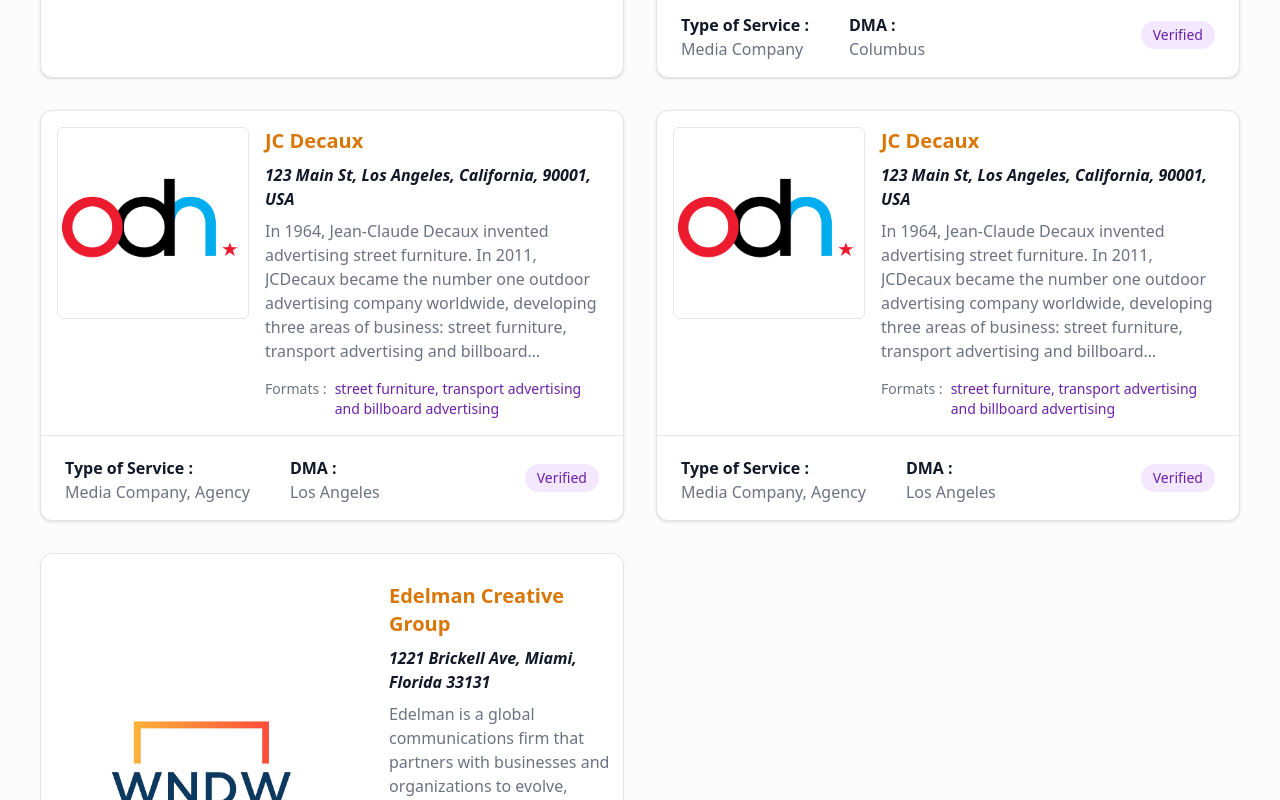
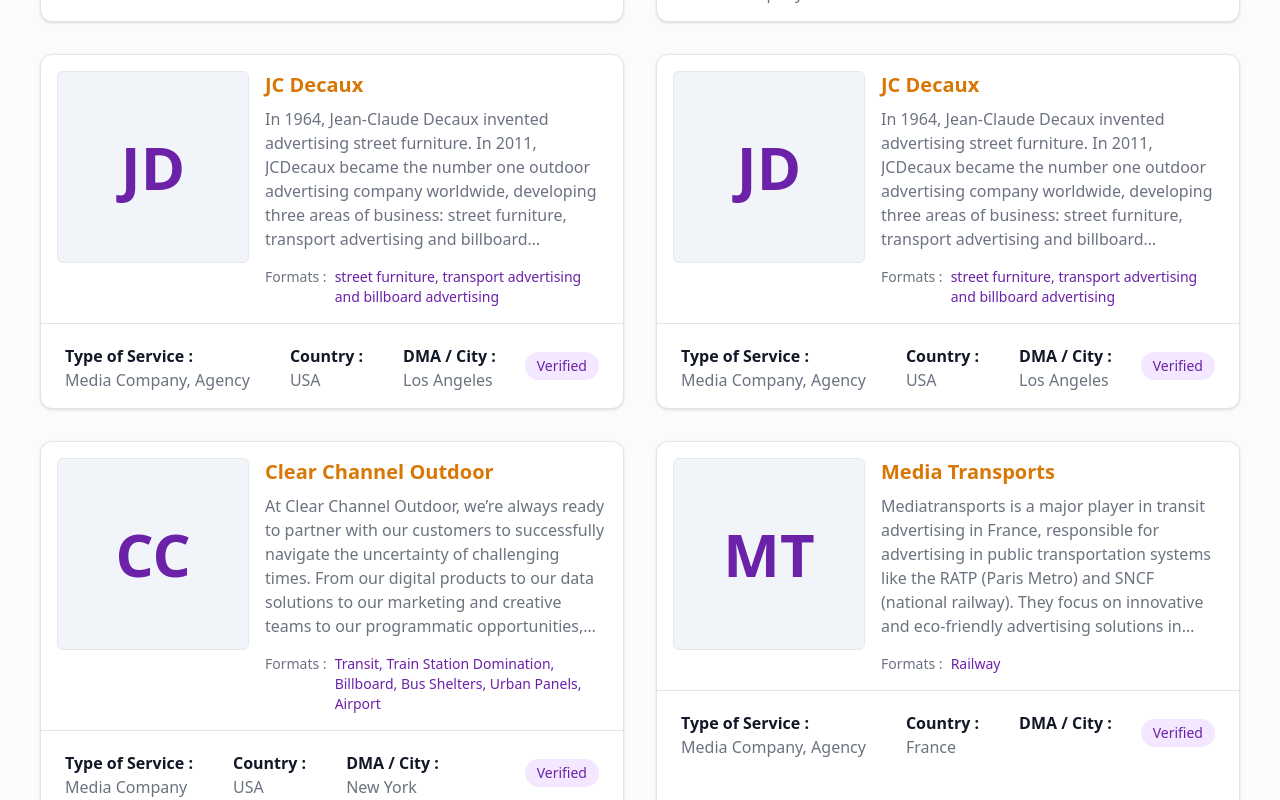
Before and after one commit to sunnysolanki24/Superherooh-Frontend, a React (Vite) app: page / in a window 1280 px wide. Shown: the part 1000-1800 px from the top of the page. Built offline with nearby package versions, Linux system fonts and the light colour scheme.

Commit message:
Phase 2 changes

```diff
--- a/package.json
+++ b/package.json
@@ -27,7 +27,8 @@
     "react-dom": "^18.3.1",
     "react-router-dom": "^6.26.2",
     "tailwind-merge": "^2.5.2",
-    "tailwindcss-animate": "^1.0.7"
+    "tailwindcss-animate": "^1.0.7",
+    "vaul": "^1.0.0"
   },
   "devDependencies": {
     "@eslint/js": "^9.9.0",
--- a/src/Dashboard.tsx
+++ b/src/Dashboard.tsx
@@ -46,6 +46,16 @@
   { label: "Transport Advertising", value: "transport_advertising" },
   { label: "Billboard Advertising", value: "billboard_advertising" },
   { label: "Transit Shelter", value: "transit_shelter" },
+];
+
+const filterDMAsOptions = [
+  { label: "Los Angeles", value: "Los Angeles" },
+  { label: "Columbus", value: "Columbus" },
+  { label: "New York", value: "New York" },
+  { label: "Hyderabad", value: "Hyderabad" },
+  { label: "Bangalore", value: "Bangalore" },
+  { label: "Chennai", value: "Chennai" },
+  { label: "Mumbai", value: "Mumbai" },
 ];
 
 function Dashboard() {
@@ -257,6 +267,74 @@
           },
         ],
       },
+      {
+        partner_id: 9,
+        partner_name: "Clear Channel Outdoor",
+        description:
+          "At Clear Channel Outdoor, we’re always ready to partner with our customers to successfully navigate the uncertainty of challenging times. From our digital products to our data solutions to our marketing and creative teams to our programmatic opportunities, our unparalleled resources are road-tested and deliver value to our customers that keep businesses moving forward",
+        services: "Media Company",
+        country: "USA",
+        state_province: "NY",
+        city_dma: "New York",
+        formats:
+          "Transit, Train Station Domination, Billboard, Bus Shelters, Urban Panels, Airport",
+        addresses: [
+          {
+            address_country: "USA",
+            address_state: "California",
+            address_street: "123 Main St",
+            address_city: "Los Angeles",
+            address_zip_code: "90001",
+          },
+        ],
+        contacts: [
+          {
+            contact_name: "Megan Fowkes",
+            contact_email: "meganfowkes@clearchannel.com",
+            contact_phone: "(603) 845-6727",
+          },
+        ],
+        websites: [
+          {
+            website_url: "https://clearchanneloutdoor.com/",
+            verified: true,
+          },
+        ],
+      },
+      {
+        partner_id: 13,
+        partner_name: "Media Transports ",
+        description:
+          "Mediatransports is a major player in transit advertising in France, responsible for advertising in public transportation systems like the RATP (Paris Metro) and SNCF (national railway). They focus on innovative and eco-friendly advertising solutions in urban transit environments​",
+        services: "Media Company, Agency",
+        country: "France",
+        state_province: "",
+        city_dma: "",
+        formats: "Railway",
+        addresses: [
+          {
+            address_country: "USA",
+            address_state: "California",
+            address_street: "123 Main St",
+            address_city: "Los Angeles",
+            address_zip_code: "90001",
+          },
+        ],
+        contacts: [
+          {
+            contact_name: "Nicolas Tabone,Claire Bouvier,Laetitia Beny",
+            contact_email:
+              "nicolas.tabone@mediatransports.com,claire.bouvier@mediatransports.com,laetitia.beny@mediatransports.com,",
+            contact_phone: "33 6 08 58 16 37",
+          },
+        ],
+        websites: [
+          {
+            website_url: "mediatransports.com",
+            verified: true,
+          },
+        ],
+      },
     ];
     setLoading(false);
     setPartnersData(arr);
@@ -320,15 +398,56 @@
     },
   };
 
+  const columnDMAsCities = {
+    getFilterValue: () => selectedFilterFormats,
+    setFilterValue: (value: string[] | undefined) => {
+      if (value) {
+        setSelectedFilterFormats(value);
+
+        // Apply filter logic
+        const filtered = partnersData?.filter((partner) => {
+          const partFormat = partner.city_dma.toLowerCase(); // Convert partner formats to lowercase for comparison
+
+          // Check if any of the selected filter values are included in partner formats
+          return value.some((dma) => partFormat.includes(dma.toLowerCase()));
+        });
+
+        setFilteredPartners(filtered);
+      } else {
+        setFilteredPartners(partnersData); // Reset to original data if no filter
+      }
+    },
+    getFacetedUniqueValues: () => {
+      // Mimicking faceted values based on the "verified" status
+      return new Map([
+        ["true", partnersData.filter((p) => p.city_dma).length],
+        ["false", partnersData.filter((p) => !p.city_dma).length],
+      ]);
+    },
+  };
+
   const onSearchResults = (event: React.ChangeEvent<HTMLInputElement>) => {
-    const tempValue = event.target.value; // Get the input value from the event
+    const tempValue = event.target.value.toLowerCase(); // Get the input value and convert to lowercase
     if (tempValue) {
-      // Apply filter logic
       const filtered = partnersData?.filter((partner) => {
-        const partName = partner.partner_name.toLowerCase(); // Convert partner formats to lowercase for comparison
-
-        // Check if the input value is included in the partner name
-        return partName.includes(tempValue.toLowerCase());
+        // Check all fields for a match
+        return (
+          partner.partner_name.toLowerCase().includes(tempValue) ||
+          partner.description.toLowerCase().includes(tempValue) ||
+          partner.services.toLowerCase().includes(tempValue) ||
+          partner.country.toLowerCase().includes(tempValue) ||
+          partner.state_province.toLowerCase().includes(tempValue) ||
+          partner.city_dma.toLowerCase().includes(tempValue) ||
+          partner.formats.toLowerCase().includes(tempValue) ||
+          partner.contacts.some((contact) =>
+            Object.values(contact).some((field) =>
+              field.toLowerCase().includes(tempValue),
+            ),
+          ) ||
+          partner.websites.some((website) =>
+            website.website_url.toLowerCase().includes(tempValue),
+          )
+        );
       });
 
       setFilteredPartners(filtered);
@@ -355,7 +474,9 @@
       </header>
       <main className="flex min-h-[calc(100vh_-_theme(spacing.16))] flex-1 flex-col gap-4 bg-muted/40 p-4 md:gap-8 md:p-10">
         <div className="mx-auto w-full flex">
-          <h1 className="text-3xl font-semibold">Directories</h1>
+          <h1 className="text-3xl w-fit text-nowrap font-semibold">
+            Global OOH Directory
+          </h1>
           <div className="flex w-full items-center gap-4 md:ml-auto md:gap-2 lg:gap-4">
             <form className="ml-auto flex-1 sm:flex-initial">
               <div className="relative">
@@ -378,7 +499,7 @@
               <div className="mx-auto w-full flex flex-wrap flex-row gap-6 align-middle p-6 bg-purple-100 rounded-md">
                 <p className="text-lg align-middle font-medium">Filters :</p>
                 <DataTableFacetedFilter
-                  title="Verified Status"
+                  title="Category"
                   column={column}
                   options={filterOptions}
                 />
@@ -386,6 +507,11 @@
                   title="Operating Formats"
                   column={columnFormats}
                   options={formatFilterOptions}
+                />
+                <DataTableFacetedFilter
+                  title="Operating DMAs/Cities"
+                  column={columnDMAsCities}
+                  options={filterDMAsOptions}
                 />
               </div>
               <div className="mx-auto grid w-full">
--- /dev/null
+++ b/src/components/ui/drawer.tsx
@@ -0,0 +1,116 @@
+import * as React from "react"
+import { Drawer as DrawerPrimitive } from "vaul"
+
+import { cn } from "@/lib/utils"
+
+const Drawer = ({
+  shouldScaleBackground = true,
+  ...props
+}: React.ComponentProps<typeof DrawerPrimitive.Root>) => (
+  <DrawerPrimitive.Root
+    shouldScaleBackground={shouldScaleBackground}
+    {...props}
+  />
+)
+Drawer.displayName = "Drawer"
+
+const DrawerTrigger = DrawerPrimitive.Trigger
+
+const DrawerPortal = DrawerPrimitive.Portal
+
+const DrawerClose = DrawerPrimitive.Close
+
+const DrawerOverlay = React.forwardRef<
+  React.ElementRef<typeof DrawerPrimitive.Overlay>,
+  React.ComponentPropsWithoutRef<typeof DrawerPrimitive.Overlay>
+>(({ className, ...props }, ref) => (
+  <DrawerPrimitive.Overlay
+    ref={ref}
+    className={cn("fixed inset-0 z-50 bg-black/80", className)}
+    {...props}
+  />
+))
+DrawerOverlay.displayName = DrawerPrimitive.Overlay.displayName
+
+const DrawerContent = React.forwardRef<
+  React.ElementRef<typeof DrawerPrimitive.Content>,
+  React.ComponentPropsWithoutRef<typeof DrawerPrimitive.Content>
+>(({ className, children, ...props }, ref) => (
+  <DrawerPortal>
+    <DrawerOverlay />
+    <DrawerPrimitive.Content
+      ref={ref}
+      className={cn(
+        "fixed inset-x-0 bottom-0 z-50 mt-24 flex h-auto flex-col rounded-t-[10px] border bg-background",
+        className
+      )}
+      {...props}
+    >
+      <div className="mx-auto mt-4 h-2 w-[100px] rounded-full bg-muted" />
+      {children}
+    </DrawerPrimitive.Content>
+  </DrawerPortal>
+))
+DrawerContent.displayName = "DrawerContent"
+
+const DrawerHeader = ({
+  className,
+  ...props
+}: React.HTMLAttributes<HTMLDivElement>) => (
+  <div
+    className={cn("grid gap-1.5 p-4 text-center sm:text-left", className)}
+    {...props}
+  />
+)
+DrawerHeader.displayName = "DrawerHeader"
+
+const DrawerFooter = ({
+  className,
+  ...props
+}: React.HTMLAttributes<HTMLDivElement>) => (
+  <div
+    className={cn("mt-auto flex flex-col gap-2 p-4", className)}
+    {...props}
+  />
+)
+DrawerFooter.displayName = "DrawerFooter"
+
+const DrawerTitle = React.forwardRef<
+  React.ElementRef<typeof DrawerPrimitive.Title>,
+  React.ComponentPropsWithoutRef<typeof DrawerPrimitive.Title>
+>(({ className, ...props }, ref) => (
+  <DrawerPrimitive.Title
+    ref={ref}
+    className={cn(
+      "text-lg font-semibold leading-none tracking-tight",
+      className
+    )}
+    {...props}
+  />
+))
+DrawerTitle.displayName = DrawerPrimitive.Title.displayName
+
+const DrawerDescription = React.forwardRef<
+  React.ElementRef<typeof DrawerPrimitive.Description>,
+  React.ComponentPropsWithoutRef<typeof DrawerPrimitive.Description>
+>(({ className, ...props }, ref) => (
+  <DrawerPrimitive.Description
+    ref={ref}
+    className={cn("text-sm text-muted-foreground", className)}
+    {...props}
+  />
+))
+DrawerDescription.displayName = DrawerPrimitive.Description.displayName
+
+export {
+  Drawer,
+  DrawerPortal,
+  DrawerOverlay,
+  DrawerTrigger,
+  DrawerClose,
+  DrawerContent,
+  DrawerHeader,
+  DrawerFooter,
+  DrawerTitle,
+  DrawerDescription,
+}
--- a/src/local-components/PartnerCard.tsx
+++ b/src/local-components/PartnerCard.tsx
@@ -8,20 +8,13 @@
 export function PartnerCard(partnerObject: IPartner) {
   const {
     partner_name,
-    addresses,
+    country,
     description,
     city_dma,
     formats,
     services,
     websites,
   } = partnerObject;
-
-  const formattedAddresses =
-    addresses?.length > 0
-      ? addresses.map((address) => {
-          return `${address.address_street}, ${address.address_city}, ${address.address_state}, ${address.address_zip_code}, ${address.address_country}`;
-        })
-      : "NA";
 
   const verifiedStatus =
     websites?.length > 0
@@ -30,26 +23,31 @@
         })
       : "NA";
 
+  // Helper function to get initials from partner name
+  const getInitials = (name: string) => {
+    const nameParts = name.split(" ");
+    const initials = nameParts
+      .map((part) => part[0])
+      .slice(0, 2) // limit to 2 characters for initials
+      .join("");
+    return initials.toUpperCase();
+  };
+
   return (
     <Card>
       <CardContent className="flex gap-4 p-4">
-        {/* Image container */}
-        <div className="h-48 w-48 rounded-md border border-gray-200">
-          <img
-            className="h-full w-full rounded-md object-contain"
-            alt="Image placeholder"
-            src={ooh}
-          />
+        {/* Initials container */}
+        <div className="h-48 w-48 rounded-md border border-gray-200 bg-slate-100 flex items-center justify-center">
+          <span className="text-6xl font-bold text-purple-800">
+            {getInitials(partner_name)}
+          </span>
         </div>
 
         {/* Flex container for the text content */}
         <div className="flex flex-col justify-start flex-1">
-          <h3 className="text-xl font-bold text-amber-600 dark:text-white">
+          <h3 className="text-xl font-bold text-amber-600 dark:text-white pb-2">
             {partner_name}
           </h3>
-          <p className="mt-2 italic mb-2 text-gray-900 font-semibold dark:text-neutral-600">
-            {formattedAddresses[0]}
-          </p>
           <p className="text-gray-500 dark:text-neutral-400 line-clamp-6">
             {description}
           </p>
@@ -74,7 +72,13 @@
           </div>
           <div className="flex flex-col">
             <p className="mt-1 text-gray-900 font-semibold dark:text-neutral-600">
-              DMA :
+              Country :
+            </p>
+            <p className=" text-gray-500 dark:text-neutral-400">{country}</p>
+          </div>
+          <div className="flex flex-col">
+            <p className="mt-1 text-gray-900 font-semibold dark:text-neutral-600">
+              DMA / City :
             </p>
             <p className=" text-gray-500 dark:text-neutral-400">{city_dma}</p>
           </div>
```
Also changed, not shown: 1 other file (tests, documents, lock files or other folders).
